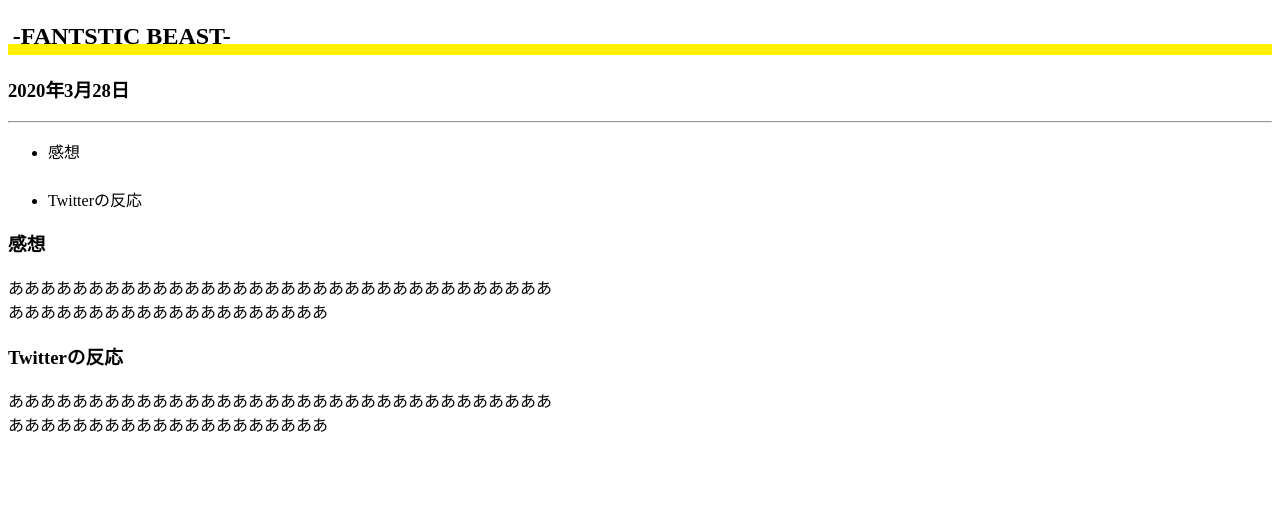
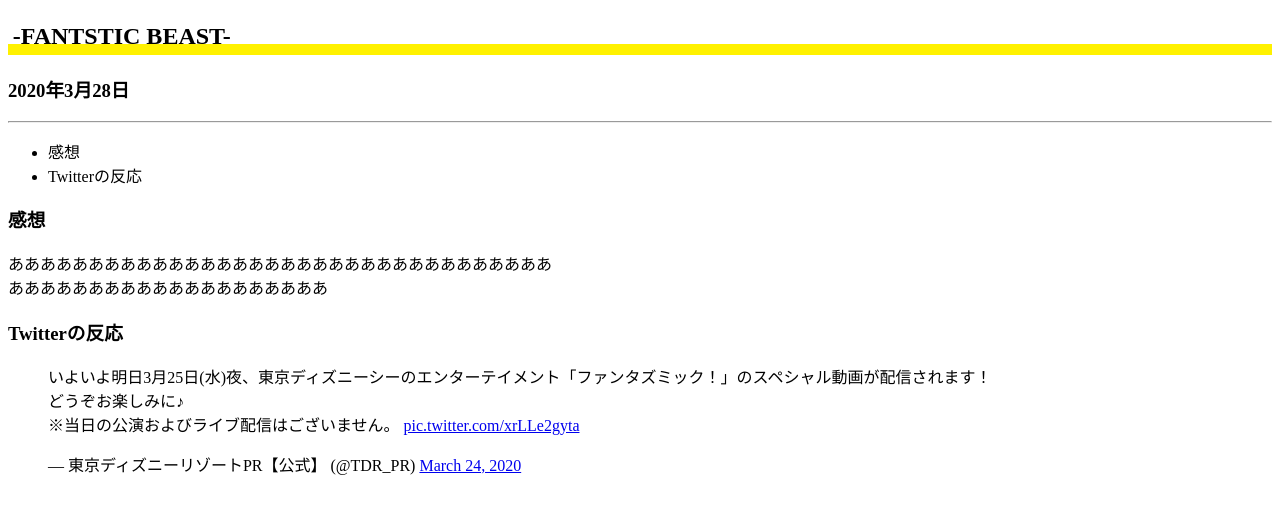
Before and after one commit to Nicky9712/helloworld, a plain HTML site: page index.html in a window 1280 px wide. Shown: the part 91-604 px from the top of the page. Drawn offline with Linux system fonts and the light colour scheme.

Commit message:
ツイート埋め込み

```diff
--- a/index.html
+++ b/index.html
@@ -12,8 +12,8 @@
 <h3>2020年3月28日</h3>
 <hr>
 <ul>
-  <li>感想</li>
-　<li>Twitterの反応</li>
+<li>感想</li>
+<li>Twitterの反応</li>
 </ul>
 
 <h3 class="subtitle">感想</h3>
@@ -22,8 +22,7 @@
 </p>
 
 <h3 class="subtitle">Twitterの反応</h3>
-<p>ああああああああああああああああああああああああああああああああああ<br>
-ああああああああああああああああああああ
+<p><blockquote class="twitter-tweet"><p lang="ja" dir="ltr">いよいよ明日3月25日(水)夜、東京ディズニーシーのエンターテイメント「ファンタズミック！」のスペシャル動画が配信されます！<br>どうぞお楽しみに♪<br>※当日の公演およびライブ配信はございません。 <a href="https://t.co/xrLLe2gyta">pic.twitter.com/xrLLe2gyta</a></p>&mdash; 東京ディズニーリゾートPR【公式】 (@TDR_PR) <a href="https://twitter.com/TDR_PR/status/1242367275170017280?ref_src=twsrc%5Etfw">March 24, 2020</a></blockquote> <script async src="https://platform.twitter.com/widgets.js" charset="utf-8"></script>
 </p>
 
 </body>
```
